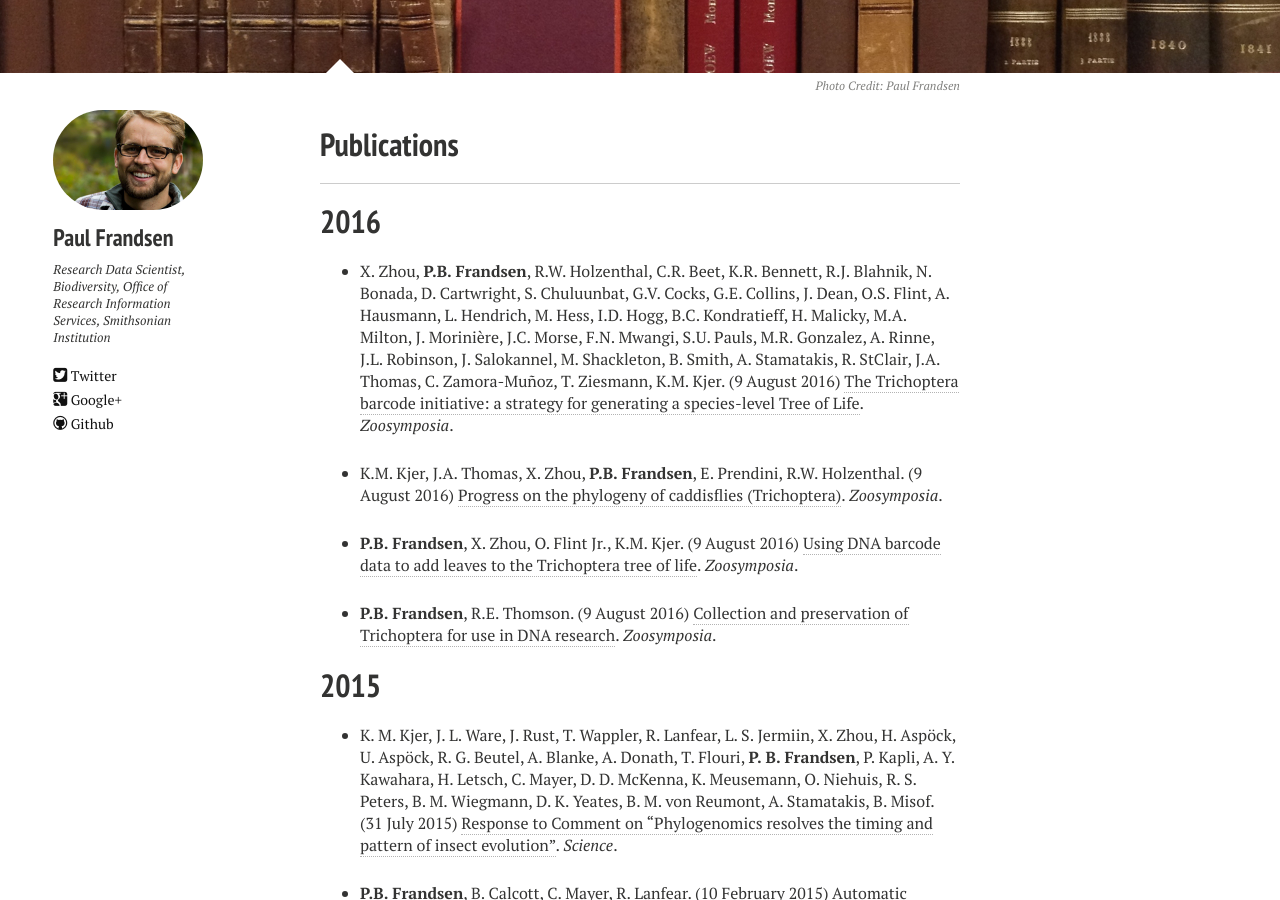
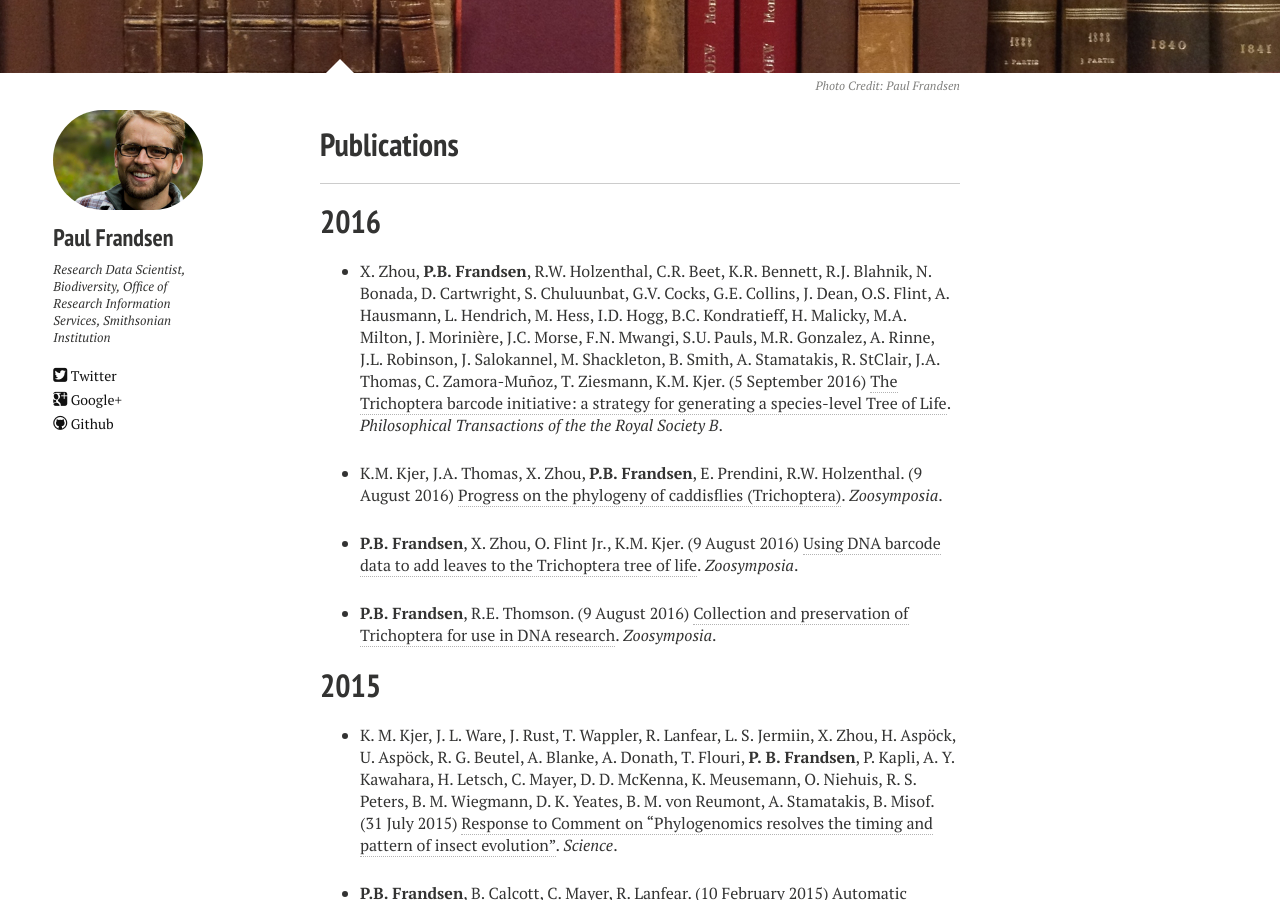
Before and after one commit to pbfrandsen/pbfrandsen.github.io, a Jekyll site: the page built from publications.md, in a window 1280 px wide and 900 px high, scrolled down 315 px. Built offline with Jekyll 4.4.1, drawn with Linux system fonts in a browser that asks for light colours; nearby versions of some CDN libraries.

Commit message:
fixed journal name

```diff
--- a/publications.md
+++ b/publications.md
@@ -15,7 +15,7 @@ share:
 
 # 2016
 
-* X. Zhou, **P.B. Frandsen**, R.W. Holzenthal, C.R. Beet, K.R. Bennett, R.J. Blahnik, N. Bonada, D. Cartwright, S. Chuluunbat, G.V. Cocks, G.E. Collins, J. Dean, O.S. Flint, A. Hausmann, L. Hendrich, M. Hess, I.D. Hogg, B.C. Kondratieff, H. Malicky, M.A. Milton, J. Morinière, J.C. Morse, F.N. Mwangi, S.U. Pauls, M.R. Gonzalez, A. Rinne, J.L. Robinson, J. Salokannel, M. Shackleton, B. Smith, A. Stamatakis, R. StClair, J.A. Thomas, C. Zamora-Muñoz, T. Ziesmann, K.M. Kjer. (9 August 2016) [The Trichoptera barcode initiative: a strategy for generating a species-level Tree of Life](http://rstb.royalsocietypublishing.org/content/371/1702/20160025.abstract). *Zoosymposia*.
+* X. Zhou, **P.B. Frandsen**, R.W. Holzenthal, C.R. Beet, K.R. Bennett, R.J. Blahnik, N. Bonada, D. Cartwright, S. Chuluunbat, G.V. Cocks, G.E. Collins, J. Dean, O.S. Flint, A. Hausmann, L. Hendrich, M. Hess, I.D. Hogg, B.C. Kondratieff, H. Malicky, M.A. Milton, J. Morinière, J.C. Morse, F.N. Mwangi, S.U. Pauls, M.R. Gonzalez, A. Rinne, J.L. Robinson, J. Salokannel, M. Shackleton, B. Smith, A. Stamatakis, R. StClair, J.A. Thomas, C. Zamora-Muñoz, T. Ziesmann, K.M. Kjer. (5 September 2016) [The Trichoptera barcode initiative: a strategy for generating a species-level Tree of Life](http://rstb.royalsocietypublishing.org/content/371/1702/20160025.abstract). *Philosophical Transactions of the the Royal Society B*.
 
 * K.M. Kjer, J.A. Thomas, X. Zhou, **P.B. Frandsen**, E. Prendini, R.W. Holzenthal. (9 August 2016) [Progress on the phylogeny of caddisflies (Trichoptera)](http://www.mapress.com/j/zs/article/view/zoosymposia.10.1.23). *Zoosymposia*.
 
```
